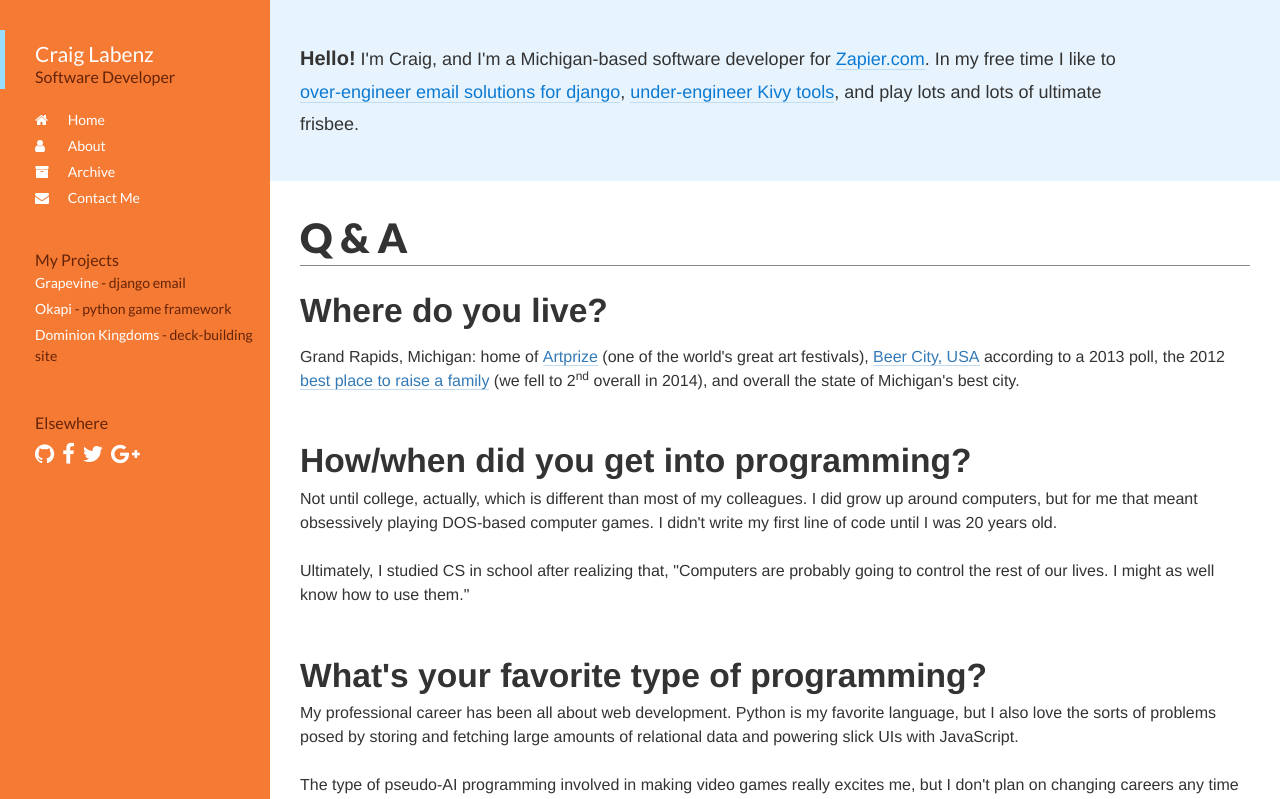
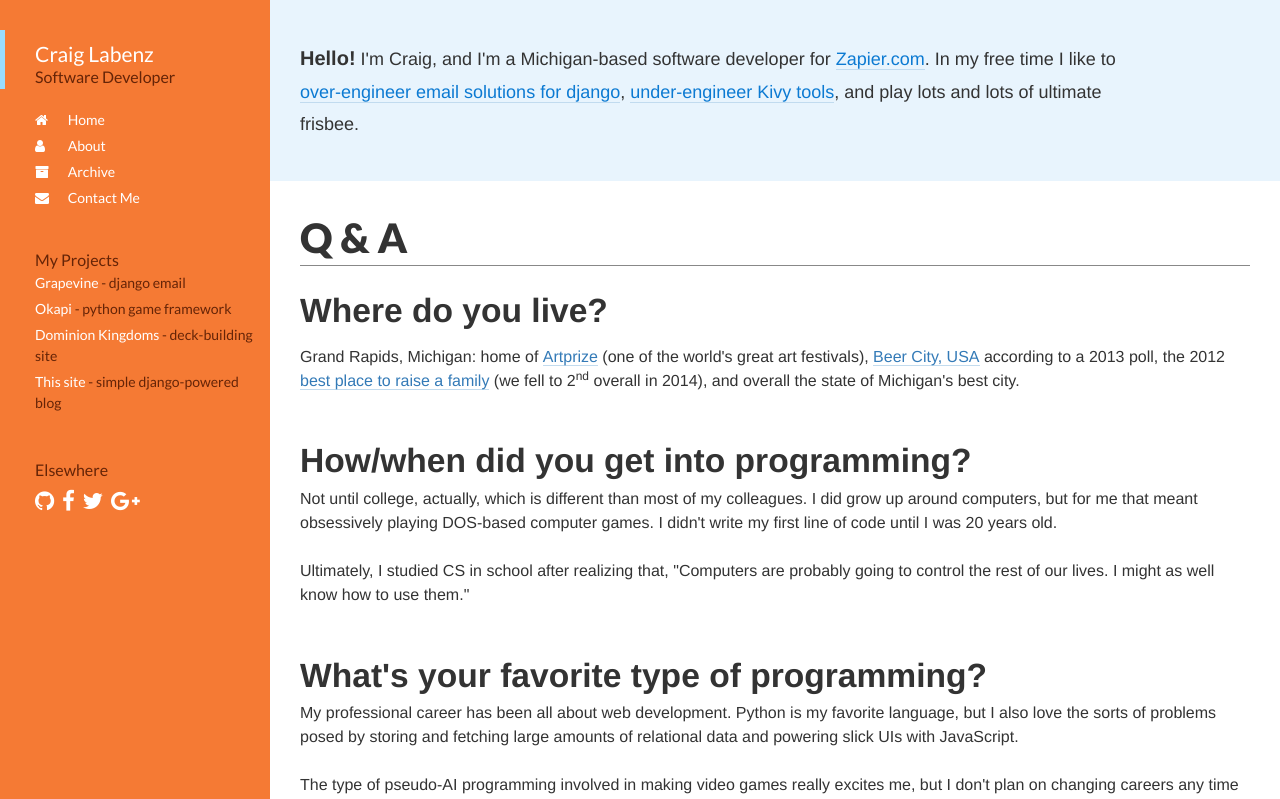
Before and after one commit to craiglabenz/craiglabenz.me, a Django app: template web/templates/blog/about.html in a window 1280 px wide. Shown: the top 799 px of the page. Run offline with Django 3.2, Linux system fonts and the light colour scheme; the template is opened without the code that fills it, so the values that code supplies are empty; some libraries are stand-ins or nearby versions.

Commit message:
Add's site code repo to sidebar nav

```diff
--- a/web/templates/navbar.html
+++ b/web/templates/navbar.html
@@ -40,12 +40,14 @@
     </ul>
 
     <p class="section-header">My Projects</p>
+
     <p class="project">
       <a class="thick" href="https://github.com/craiglabenz/django-grapevine">
         <span>Grapevine</span>
       </a>
       <span class="thick">- django email</span>
     </p>
+
     <p class="project">
       <a class="thick" href="https://github.com/craiglabenz/kivy-okapi">
         <span>Okapi</span>
@@ -58,6 +60,13 @@
         <span>Dominion Kingdoms</span>
       </a>
       <span class="thick">- deck-building site</span>
+    </p>
+
+    <p class="project">
+      <a class="thick" href="https://github.com/craiglabenz/craiglabenz.me">
+        <span>This site</span>
+      </a>
+      <span class="thick">- simple django-powered<br/>blog</span>
     </p>
 
     <p class="section-header">Elsewhere</p>
```
